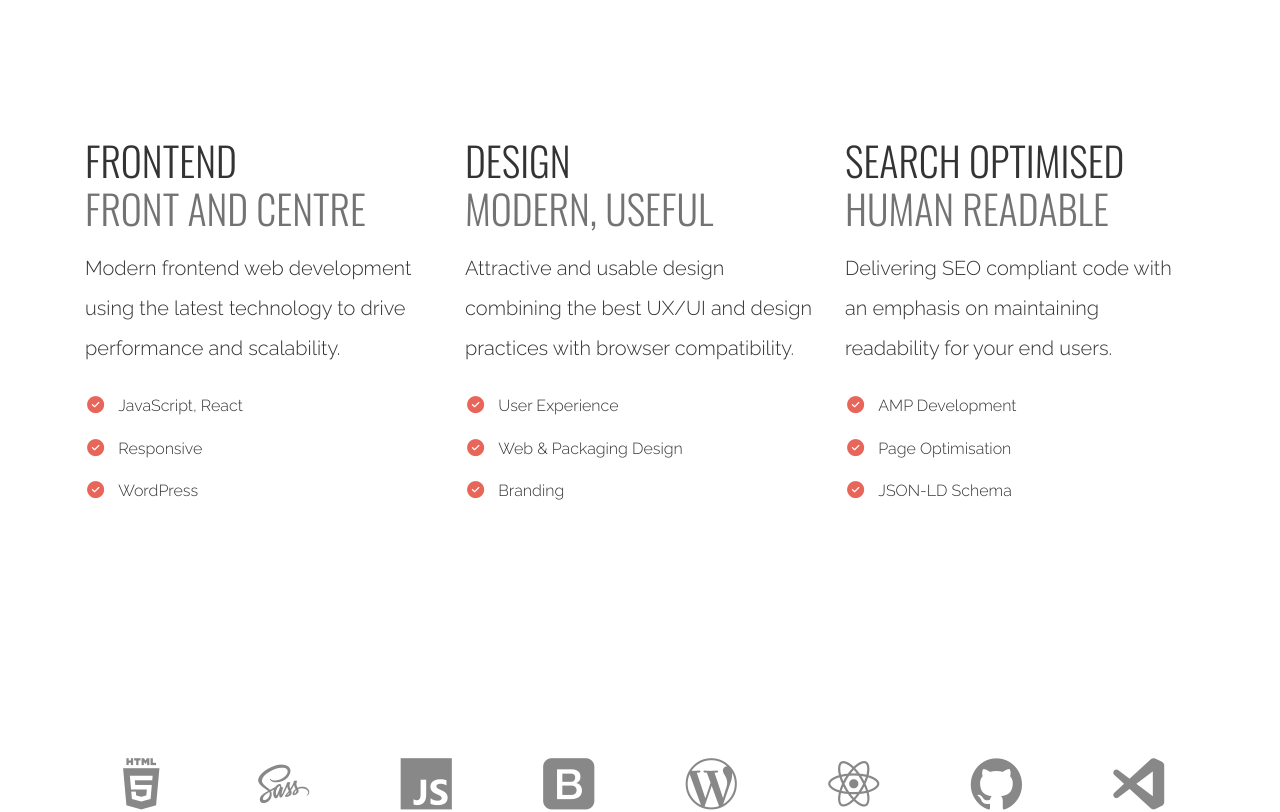
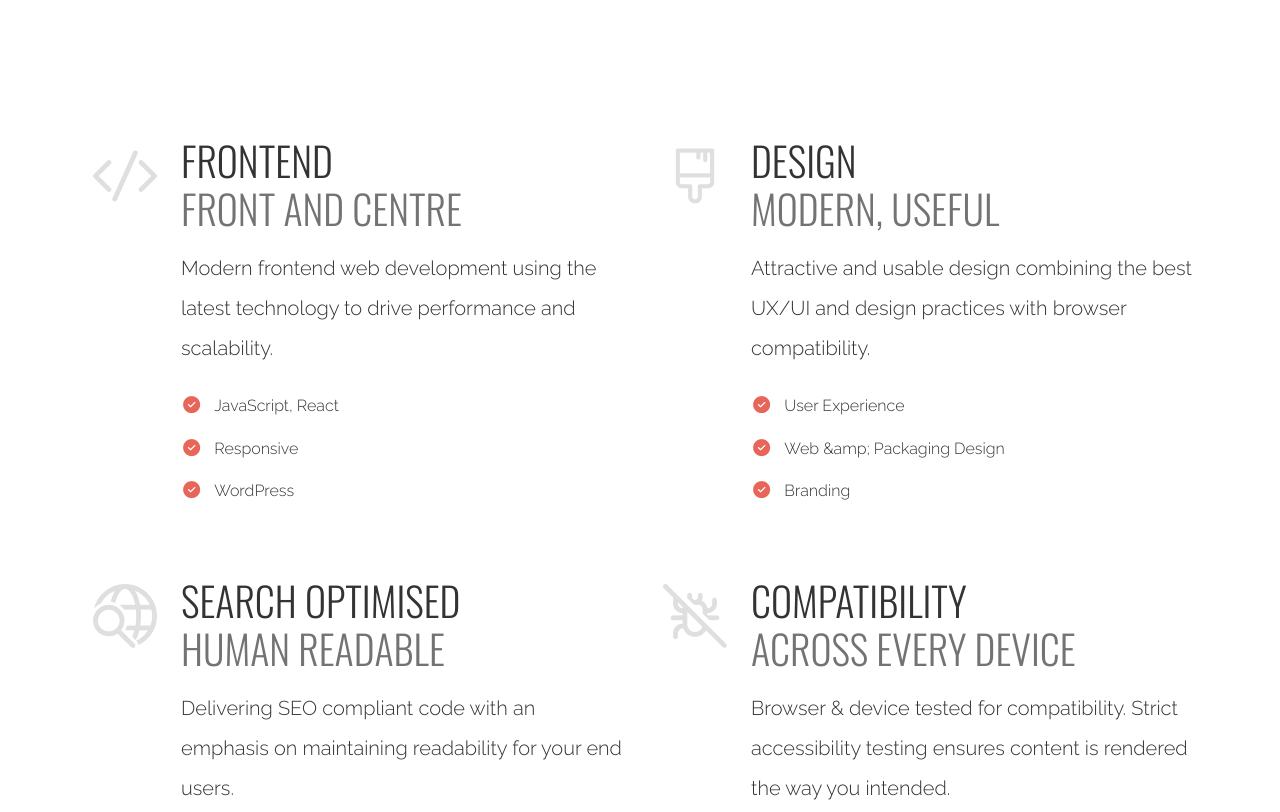
Before and after one commit to idlelimey/tim-cutting, a React (Create React App) app: page / in a window 1280 px wide. Shown: the part 760-1572 px from the top of the page. Built offline with nearby package versions, Linux system fonts and the light colour scheme.

Commit message:
Change home text

```diff
--- /dev/null
+++ b/src/Components/Common/IconColumn.js
@@ -0,0 +1,26 @@
+import React, { useContext } from 'react';
+import { ThemeContext } from '../../App';
+import { Col } from 'react-bootstrap';
+
+function IconColumn(props) {
+    const Theme = useContext(ThemeContext);
+
+    return (
+        <Col className="mb-5 d-flex">
+            <div className="flex-grow-0">
+                <i className={`icon-${props.icon} size-5 mr-3 text-${Theme === 'dark' ? 'dark' : 'lighter'}`} style={{lineHeight: '1'}}></i>
+            </div>
+            <div className="flex-grow-1">
+                <h1 className="mb-3">{props.heading}<br /><span className="text-muted">{props.subheading}</span></h1>
+                <p className="lead">{props.content}</p>
+                <ul className="ticks">
+                    {props.list.map((l,i) =>
+                        <li key={i}>{l}</li>
+                    )}
+                </ul>
+            </div>
+        </Col>
+    )
+}
+
+export default IconColumn;
--- a/src/Pages/Home.js
+++ b/src/Pages/Home.js
@@ -4,6 +4,7 @@ import BlockQuote from '../Components/Common/BlockQuote';
 import Content from '../Data/Content.json';
 import {Sony, TheSun, Sky, Telegraph, TypeCreative, Breakfree, BulkPowders} from '../Components/Common/BrandLogos';
 import ScrollToTop from '../Components/Common/ScrollToTop';
+import IconColumn from '../Components/Common/IconColumn';
 
 function Home() {
     const heroButtons = [
@@ -24,7 +25,7 @@ function Home() {
     return (
         <>
             <ScrollToTop />
-            <div className="d-flex flex-column align-items-center justify-content-center" style={{minHeight: 'calc(100vh - 76px)'}}>
+            <div className="d-flex flex-column align-items-center justify-content-center hero" style={{minHeight: 'calc(100vh - 76px)'}}>
                 <Container className="p-0">
                     <svg x="0px" y="0px" viewBox="0 0 318.8 247.4" xmlSpace="preserve" id="hello">
                         <path strokeLinecap="round" d="M63.5,197.1c-3.8-46.6-9.4-93-16.8-139.2"/>
@@ -44,34 +45,51 @@ function Home() {
             </div>
 
             <Container as="section">
-                <Row xs={1} lg={3}>
-                    <Col className="mb-5 mb-lg-0">
-                        <h1 className="mb-3">Frontend<br /><span className="text-muted">Front and centre</span></h1>
-                        <p className="lead">Modern frontend web development using the latest technology to drive performance and scalability.</p>
-                        <ul className="ticks">
-                            <li>JavaScript, React</li>
-                            <li>Responsive</li>
-                            <li>WordPress</li>
-                        </ul>
-                    </Col>
-                    <Col className="mb-5 mb-lg-0">
-                        <h1 className="mb-3">Design<br /><span className="text-muted">Modern, Useful</span></h1>
-                        <p className="lead">Attractive and usable design combining the best UX/UI and design practices with browser compatibility.</p>
-                        <ul className="ticks">
-                            <li>User Experience</li>
-                            <li>Web &amp; Packaging Design</li>
-                            <li>Branding</li>
-                        </ul>
-                    </Col>
-                    <Col>
-                        <h1 className="mb-3">Search Optimised<br /><span className="text-muted">Human readable</span></h1>
-                        <p className="lead">Delivering SEO compliant code with an emphasis on maintaining readability for your end users.</p>
-                        <ul className="ticks">
-                            <li>AMP Development</li>
-                            <li>Page Optimisation</li>
-                            <li>JSON-LD Schema</li>
-                        </ul>
-                    </Col>
+                <Row xs={1} lg={2}>
+                    <IconColumn
+                        icon="code"
+                        heading="Frontend"
+                        subheading="Front and centre"
+                        content="Modern frontend web development using the latest technology to drive performance and scalability."
+                        list={[
+                            'JavaScript, React',
+                            'Responsive',
+                            'WordPress'
+                        ]}
+                    />
+                    <IconColumn
+                        icon="paint"
+                        heading="Design"
+                        subheading="Modern, Useful"
+                        content="Attractive and usable design combining the best UX/UI and design practices with browser compatibility."
+                        list={[
+                            'User Experience',
+                            'Web &amp; Packaging Design',
+                            'Branding'
+                        ]}
+                    />
+                    <IconColumn
+                        icon="seo"
+                        heading="Search Optimised"
+                        subheading="Human readable"
+                        content="Delivering SEO compliant code with an emphasis on maintaining readability for your end users."
+                        list={[
+                            'AMP Development',
+                            'Page Optimisation',
+                            'JSON-LD Schema'
+                        ]}
+                    />
+                    <IconColumn
+                        icon="no-bug"
+                        heading="Compatibility"
+                        subheading="Across Every Device"
+                        content="Browser &amp; device tested for compatibility.  Strict accessibility testing ensures  content is rendered the way you intended."
+                        list={[
+                            'Device testing',
+                            'Full Browser Compatibility',
+                            'WCAG Compliancy'
+                        ]}
+                    />
                 </Row>
             </Container>
 
```
